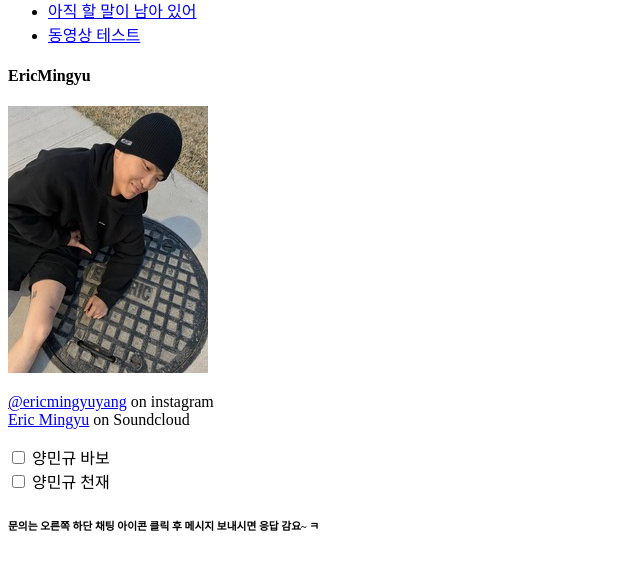
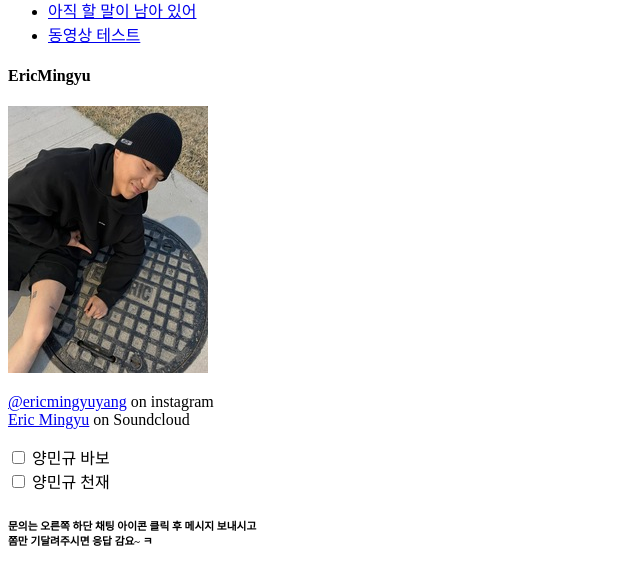
Before and after one commit to Bright614/my-first-website, a plain HTML site: page index.html in a window 1280 px wide. Shown: the part 100-684 px from the top of the page, without its empty margins (0-640 px from the left). Drawn offline with Linux system fonts and the light colour scheme.

Commit message:
문의 기능 3차 수정

```diff
--- a/index.html
+++ b/index.html
@@ -27,7 +27,7 @@
 
 
 <p>
-    <h6>문의는 오른쪽 하단 채팅 아이콘 클릭 후 메시지 보내시면 응답 감요~ ㅋ</h6>
+    <h6>문의는 오른쪽 하단 채팅 아이콘 클릭 후 메시지 보내시고 <br> 쫌만 기달려주시면 응답 감요~ ㅋ</h6>
 
 </p>
  <!--Start of Tawk.to Script-->
```
